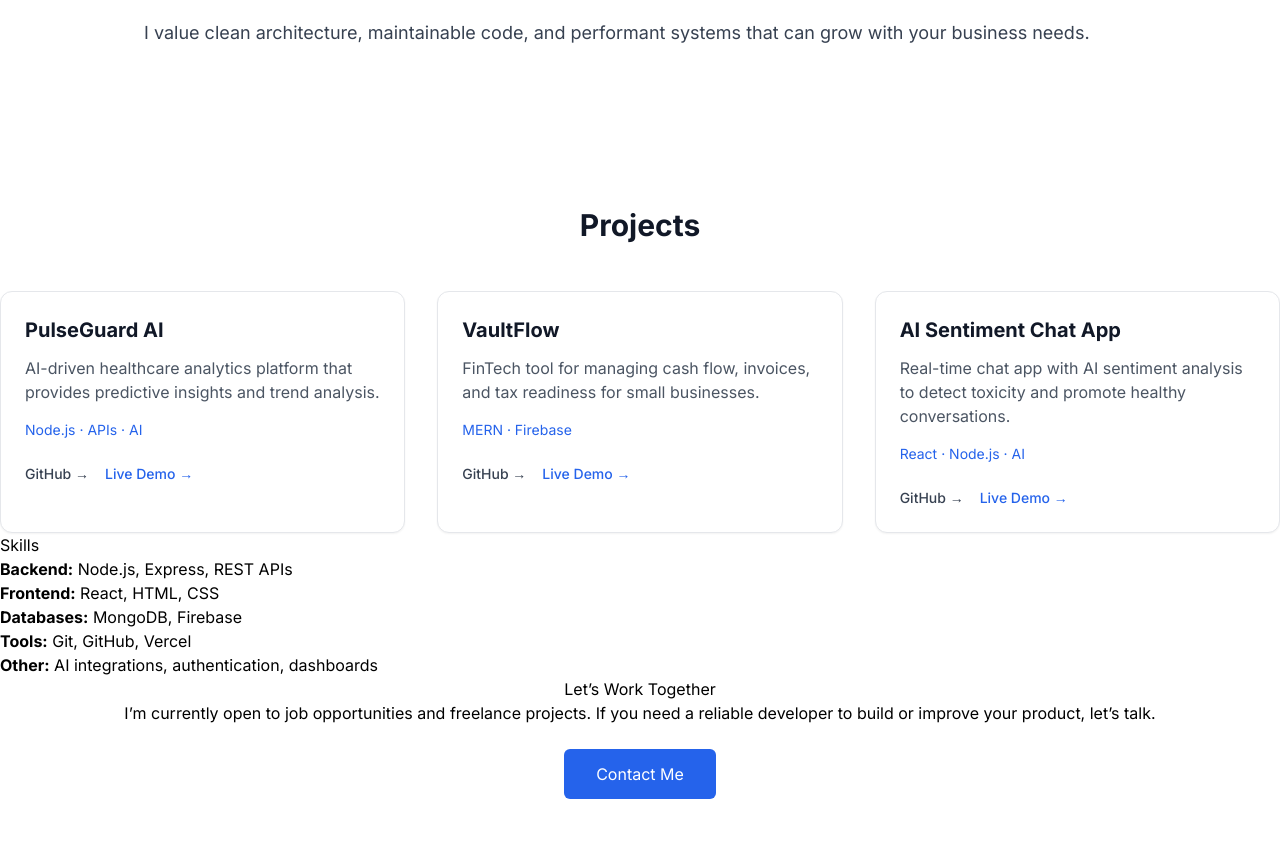
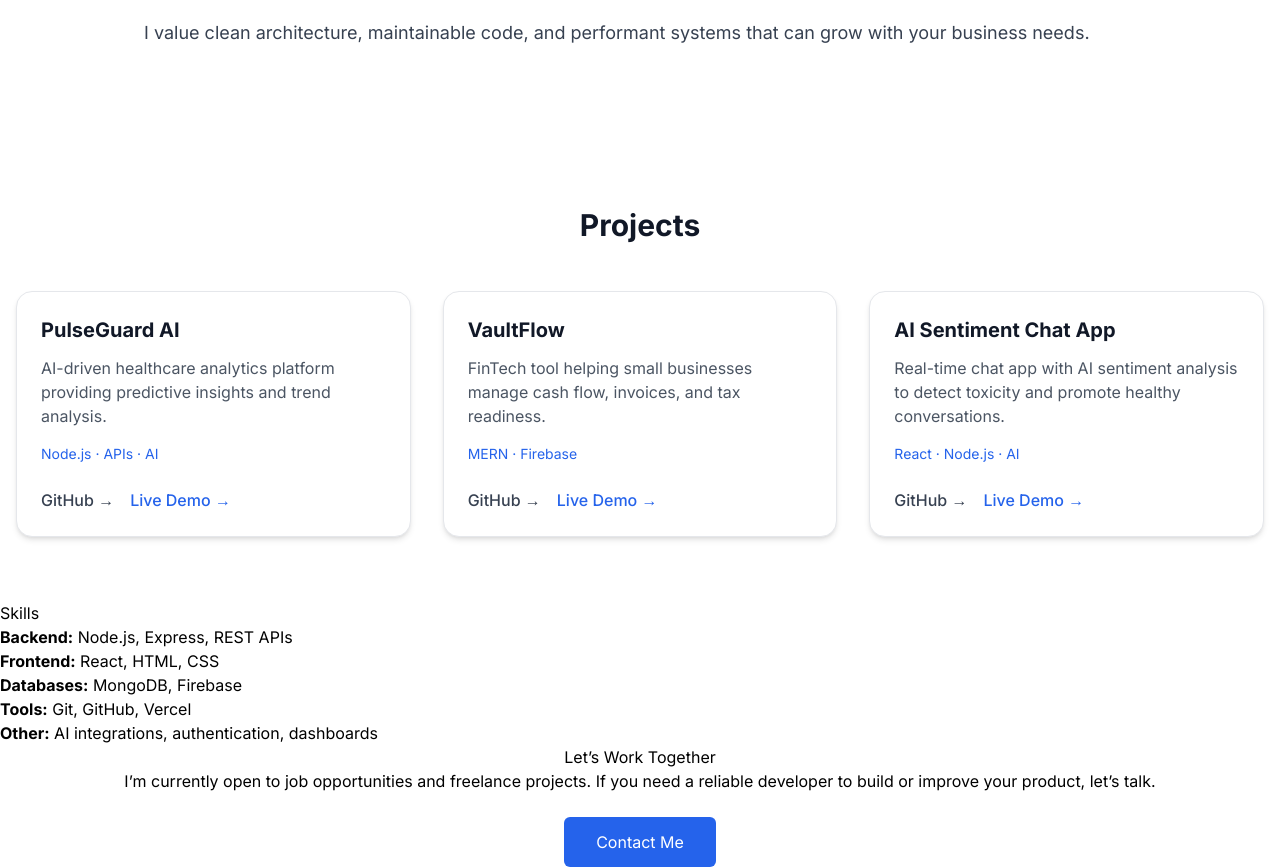
Before and after one commit to Rabbi111-cloud/PORTFOLIO-WEBSITE, a React (Vite) app: page / in a window 1280 px wide. Shown: the part 909-1776 px from the top of the page. Before the commit the page ends 1708 px from the top, so only its background shows below. Built offline with nearby package versions, Linux system fonts and the light colour scheme.

Commit message:
Update Projects.jsx

```diff
--- a/src/components/Projects.jsx
+++ b/src/components/Projects.jsx
@@ -1,14 +1,12 @@
 export default function Projects() {
   return (
-    <section id="projects" className="pt-24">
-      <h2 className="text-3xl font-bold text-center text-gray-900">
-        Projects
-      </h2>
+    <section id="projects" className="pt-24 pb-16 max-w-7xl mx-auto px-4">
+      <h2 className="text-3xl font-bold text-center text-gray-900">Projects</h2>
 
       <div className="grid gap-8 mt-12 md:grid-cols-2 lg:grid-cols-3">
         <ProjectCard
           title="PulseGuard AI"
-          description="AI-driven healthcare analytics platform that provides predictive insights and trend analysis."
+          description="AI-driven healthcare analytics platform providing predictive insights and trend analysis."
           tech="Node.js · APIs · AI"
           github="https://github.com/yourusername/pulseguard-ai"
           live="https://pulseguard-ai.vercel.app"
@@ -16,7 +14,7 @@ export default function Projects() {
 
         <ProjectCard
           title="VaultFlow"
-          description="FinTech tool for managing cash flow, invoices, and tax readiness for small businesses."
+          description="FinTech tool helping small businesses manage cash flow, invoices, and tax readiness."
           tech="MERN · Firebase"
           github="https://github.com/yourusername/vaultflow"
           live="https://vaultflow.vercel.app"
@@ -36,35 +34,14 @@ export default function Projects() {
 
 function ProjectCard({ title, description, tech, github, live }) {
   return (
-    <div className="border border-gray-200 rounded-xl p-6 shadow-sm hover:shadow-md transition bg-white">
-      <h3 className="text-xl font-semibold text-gray-900">
-        {title}
-      </h3>
-
-      <p className="text-gray-600 mt-3">
-        {description}
-      </p>
-
-      <p className="text-sm text-blue-600 mt-4">
-        {tech}
-      </p>
+    <div className="bg-white border border-gray-200 rounded-2xl p-6 shadow-md hover:shadow-xl transition transform hover:-translate-y-1">
+      <h3 className="text-xl font-semibold text-gray-900">{title}</h3>
+      <p className="text-gray-600 mt-3">{description}</p>
+      <span className="text-sm text-blue-600 mt-4 block">{tech}</span>
 
       <div className="flex gap-4 mt-6">
-        <a
-          href={github}
-          target="_blank"
-          className="text-sm font-medium text-gray-700 hover:text-black"
-        >
-          GitHub →
-        </a>
-
-        <a
-          href={live}
-          target="_blank"
-          className="text-sm font-medium text-blue-600 hover:underline"
-        >
-          Live Demo →
-        </a>
+        <a href={github} target="_blank" className="text-gray-700 font-medium hover:text-black">GitHub →</a>
+        <a href={live} target="_blank" className="text-blue-600 font-medium hover:underline">Live Demo →</a>
       </div>
     </div>
   );
```
